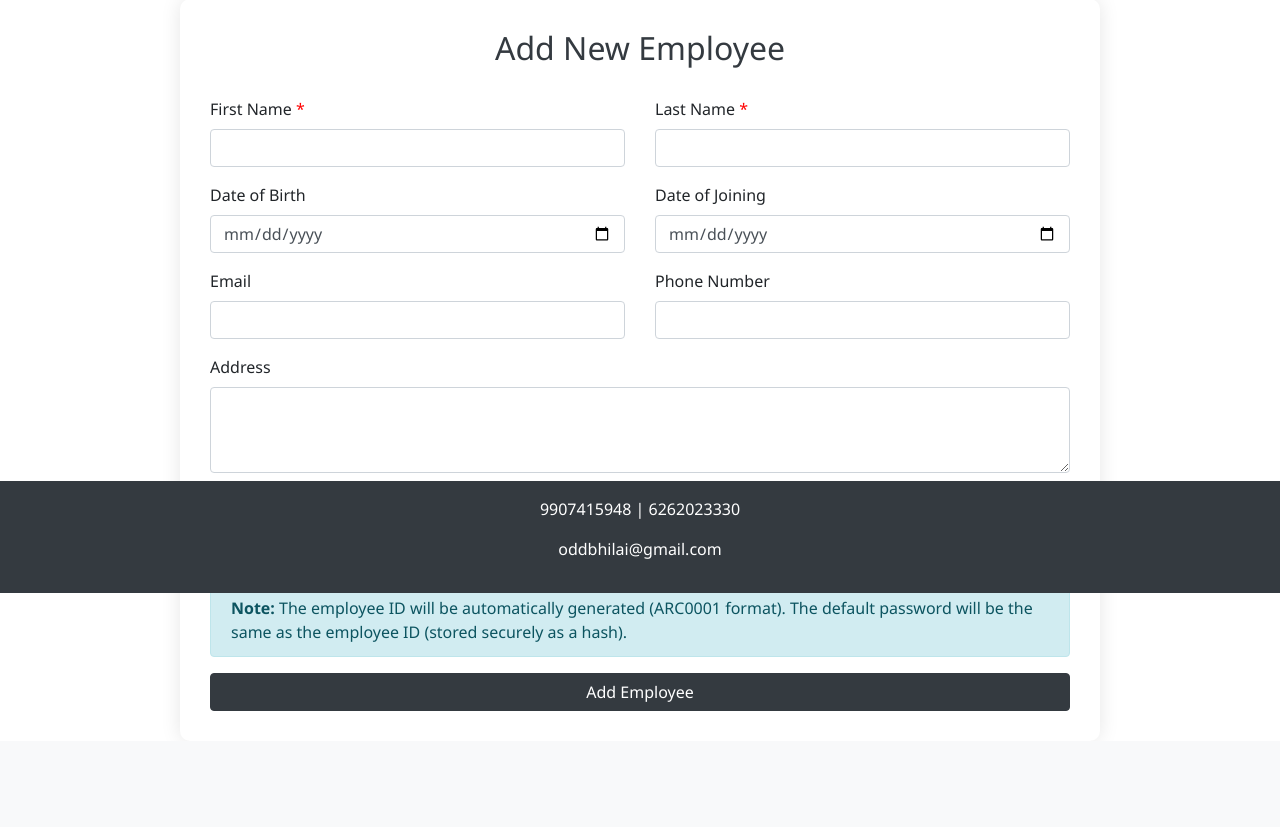
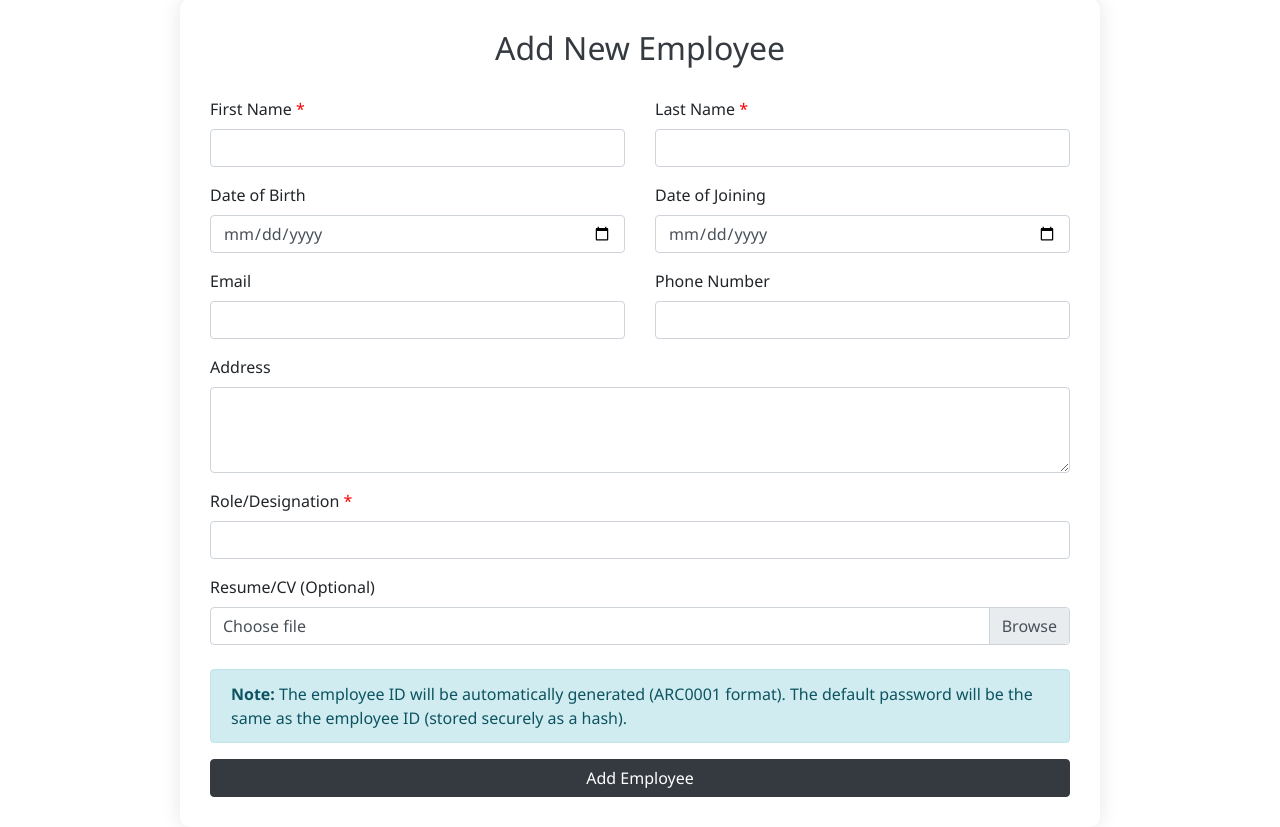
Before and after one commit to thesumeetsingh/odd-employee-management, a PHP site: page /add-employee.php in a window 1280 px wide. Shown: the part 207-1034 px from the top of the page. Before the commit the page ends 918 px from the top, so only its background shows below. Run offline with PHP 8.4, Linux system fonts and the light colour scheme; the visitor is signed in with stand-in values (Sample User, id 1).

Commit message:
removed footer from some pages

```diff
--- a/add-employee.php
+++ b/add-employee.php
@@ -4,7 +4,7 @@ require_once 'config/db_connection.php';
 
 // Check if admin is logged in
 if (!isset($_SESSION['admin_id'])) {
-    header("Location: ../admin-login.php");
+    header("Location: admin-login.php");
     exit();
 }
 
@@ -86,8 +86,8 @@ $conn->close();
   <meta name="viewport" content="width=device-width, initial-scale=1">
   <title>Add Employee | ODD</title>
   <link rel="stylesheet" href="https://stackpath.bootstrapcdn.com/bootstrap/4.5.2/css/bootstrap.min.css">
-  <link rel="stylesheet" href="../assets/css/style.css">
-  <link rel="icon" href="../assets/images/logo.jpg" type="image/jpeg">
+  <link rel="stylesheet" href="assets/css/style.css">
+  <link rel="icon" href="assets/images/logo.jpg" type="image/jpeg">
   <style>
     .form-container {
       background-color: #fff;
@@ -116,8 +116,8 @@ $conn->close();
   <!-- Navbar -->
   <nav class="navbar navbar-expand-lg navbar-light bg-light fixed-top shadow-sm">
     <div class="container d-flex justify-content-between align-items-center">
-      <a class="navbar-brand d-flex align-items-center" href="../index.html">
-        <img src="../assets/images/logo.jpg" alt="Logo" class="logo-img mr-2">
+      <a class="navbar-brand d-flex align-items-center" href="index.html">
+        <img src="assets/images/logo.jpg" alt="Logo" class="logo-img mr-2">
         <strong style="font-size:30px;">Organised Design Desk</strong>
       </a>
       <div>
@@ -194,6 +194,11 @@ $conn->close();
             </div>
 
             <div class="form-group">
+              <label for="role" class="required-field">Role/Designation</label>
+              <input type="text" class="form-control" id="role" name="role" required>
+            </div>
+
+            <div class="form-group">
               <label for="resume">Resume/CV (Optional)</label>
               <div class="custom-file">
                 <input type="file" class="custom-file-input" id="resume" name="resume">
@@ -213,13 +218,7 @@ $conn->close();
     </div>
   </div>
 
-  <!-- Footer -->
-  <footer class="contact-section fixed-bottom text-center py-3">
-    <div class="container">
-      <p>9907415948 | 6262023330</p>
-      <p>oddbhilai@gmail.com</p>
-    </div>
-  </footer>
+
 
   <script src="https://code.jquery.com/jquery-3.5.1.slim.min.js"></script>
   <script src="https://cdn.jsdelivr.net/npm/popper.js@1.16.1/dist/umd/popper.min.js"></script>
```
Also changed, not shown: admin-dashboard.php (+2 -8 lines), attendance.php (+1 -7 lines), employees/employee-dashboard.php (+1 -7 lines), employees/my-attendance.php (+3 -9 lines), leave-request.php (+0 -8 lines), update.php (added, +16 -0 lines).
